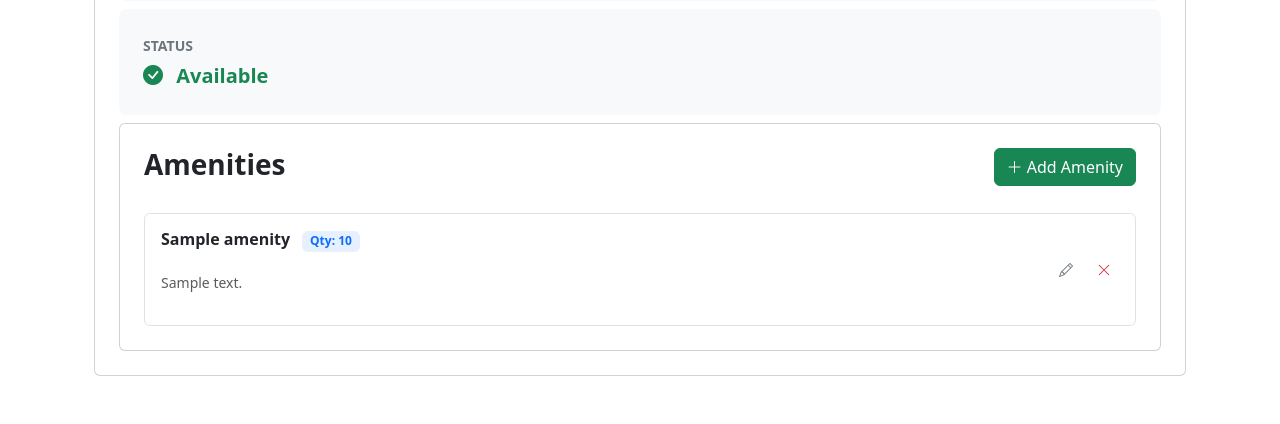
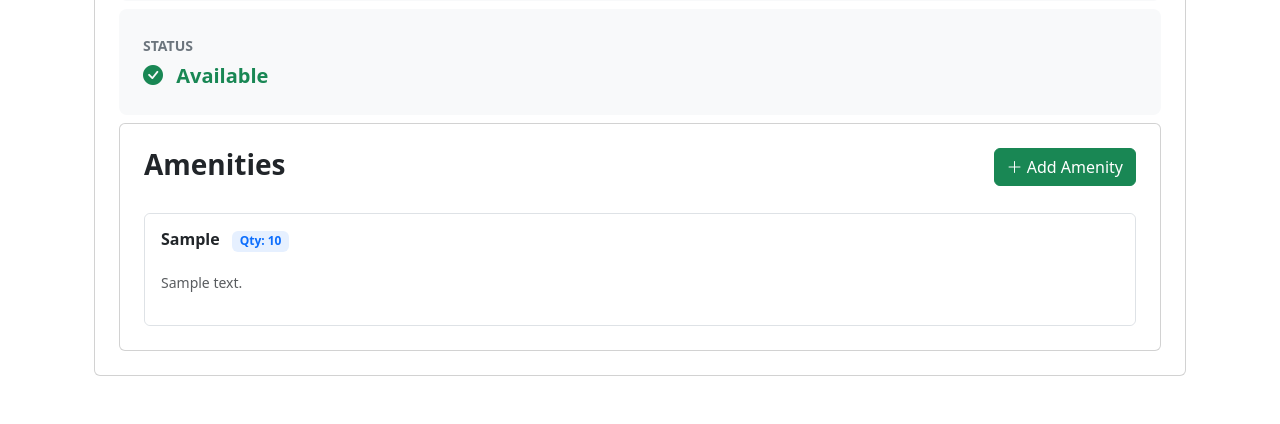
Before and after one commit to pris-matic/DBSolutions, a Django app: template buildings_and_venues/templates/buildings_and_venues/detailed_venue.html in a window 1280 px wide. Shown: the part 777-1201 px from the top of the page. Run offline with Django 5.2, Linux system fonts and the light colour scheme; the template is opened without the code that fills it: most values are stand-ins (such as "Sample title", 1, 10 or a date in 2020); data that the repository does not hold is empty.

Commit message:
Template for the venue_amenities view.

```diff
--- a/buildings_and_venues/templates/buildings_and_venues/detailed_venue.html
+++ b/buildings_and_venues/templates/buildings_and_venues/detailed_venue.html
@@ -82,29 +82,20 @@
           <div class="d-flex gap-3">
             <h3 class="fw-bold">Amenities</h3>
           </div>
-          <a href="" class="btn btn-success">
+          <a href="{% url 'buildings_and_venues:venue_amenities' venue.id %}" class="btn btn-success">
             <i class="bi bi-plus-lg"></i> Add Amenity
           </a>
         </div>
-        {% if amenities %}
+        {% if venue_amenities %}
           <div class="list-group list-group-flush border rounded">
-            {% for amenity in amenities %}
+            {% for amenity in venue_amenities %}
               <div class="list-group-item d-flex justify-content-between align-items-center py-3">
                 <div>
                   <h6 class="fw-bold mb-1">
-                    {{ amenity.name }}
+                    {{ amenity.amenity__type }}
                     <p class="badge bg-primary bg-opacity-10 text-primary ms-2">Qty: {{ amenity.quantity }}</p>
                   </h6>
-                  <p class="text-muted small">{{ amenity.description }}</p>
-                </div>
-
-                <div class="d-flex gap-2">
-                  <a href="" class="btn btn-sm btn-outline-secondary border-0" title="Edit">
-                    <i class="bi bi-pencil"></i>
-                  </a>
-                  <a href="" class="btn btn-sm btn-outline-danger border-0" title="Delete">
-                    <i class="bi bi-x-lg"></i>
-                  </a>
+                  <p class="text-muted small">{{ amenity.amenity__description }}</p>
                 </div>
               </div>
             {% endfor %}
```
